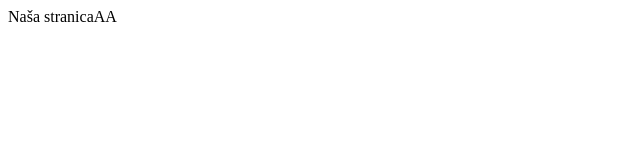
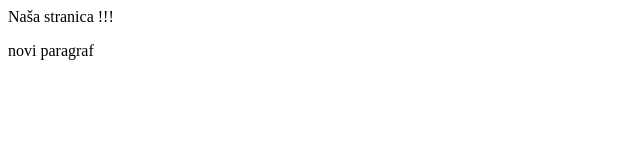
Before and after one commit to KretonicI/algebra.vjezba1.html, a plain HTML site: page index.html in a window 1280 px wide. Shown: the full height of the page, 0-640 px from the left. Drawn offline with Linux system fonts and the light colour scheme.

Commit message:
novi paragraf

```diff
--- a/index.html
+++ b/index.html
@@ -4,6 +4,7 @@
     <title>Moja stranica</title>
   </head>
   <body>
-    Naša stranicaAA
+    Naša stranica !!!
+    <p>novi paragraf</p>
   </body>
 </html>
```
